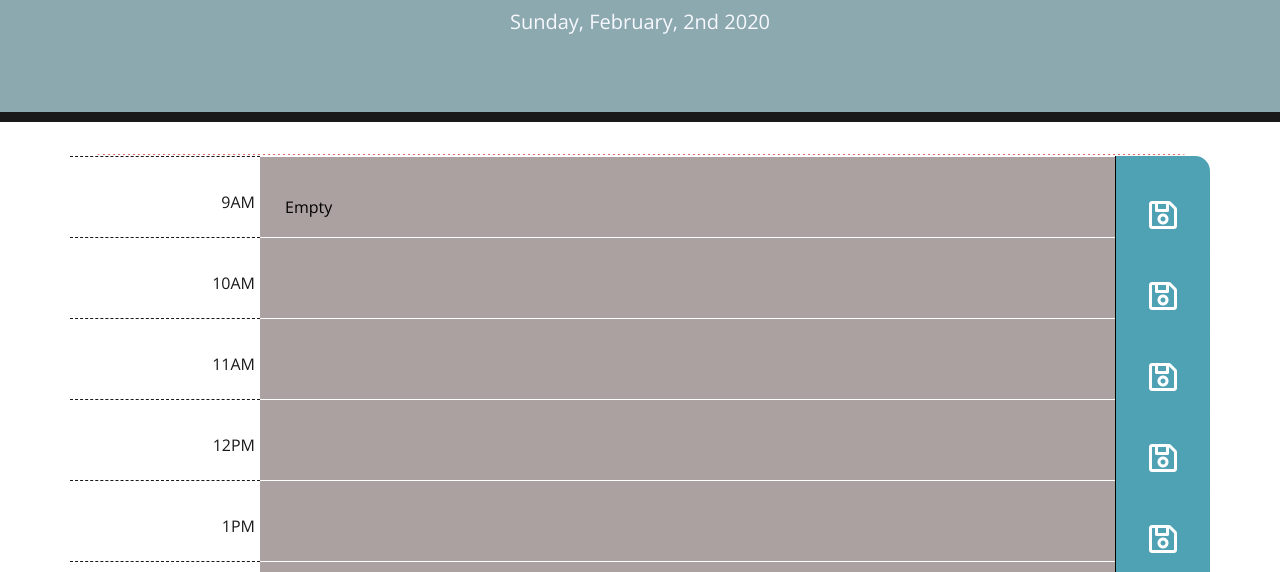
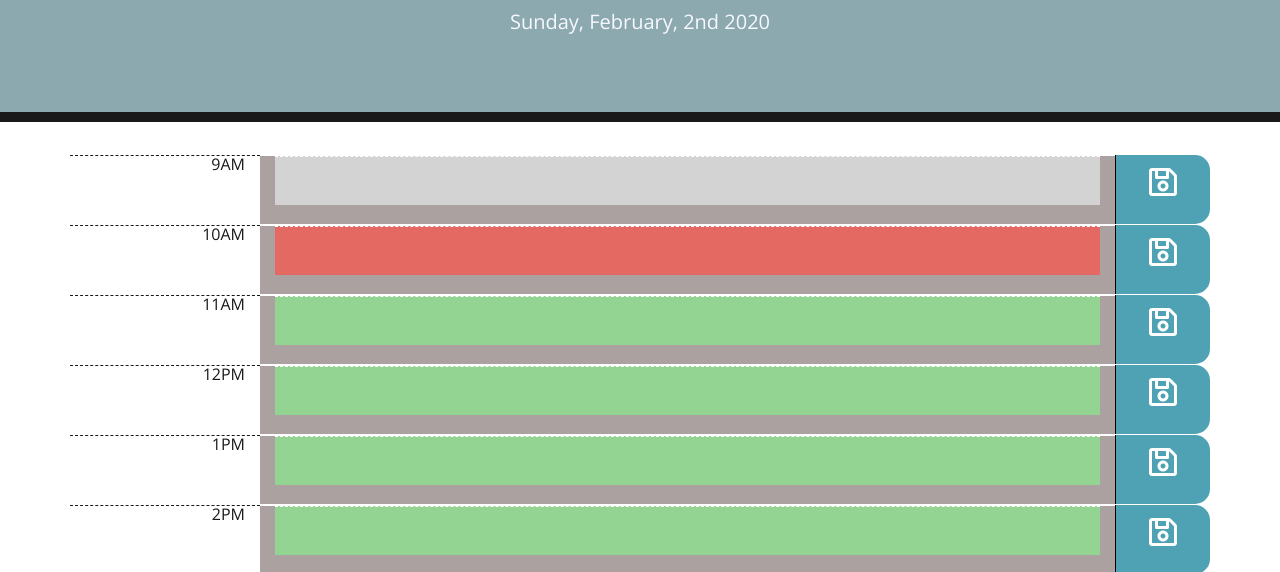
Before and after one commit to randrmoel/rvm-day-planner, a plain HTML site: page index.html in a window 1280 px wide. Shown: the part 182-754 px from the top of the page. Drawn offline with nearby package versions, Linux system fonts and the light colour scheme.

Commit message:
Button listener working, local memory updating correctly.

```diff
--- a/index.html
+++ b/index.html
@@ -39,7 +39,6 @@ body {
     resize: none;
     color: #000000;
     border-left: 1px solid black;
-    padding: 10px;
   }
 
   .jumbotron {
@@ -60,8 +59,8 @@ body {
   }
 
   .row {
-    white-space: pre-wrap;
-    height: 80px;
+    white-space: normal;
+    height: 70px;
     border-top: 1px solid white;
   }
 
@@ -70,7 +69,6 @@ body {
     color: #191919;
     border-top: 1px dashed #191919;
     text-align: right;
-    padding: 5px;
    }
 
   .agenda {
@@ -84,8 +82,9 @@ body {
 
   .agenda-text {
     background-color: #aca1a1;
-    color: white;
+    color:black;
     border-top: 1px solid white;
+    margin:0;
   }
   .past {
     background-color: #d3d3d3;
@@ -124,6 +123,7 @@ body {
     overflow: hidden;
     padding: 2px;
   }
+
     </style>
 
     <title>Work Day Scheduler</title>
@@ -136,10 +136,10 @@ body {
       <p id="currentDay" class="lead"></p>
     </header>
     <div id="hours" class="container">
+      <!-- Timeblocks go here -->
+    </div>
+    <br>
 
-    </div>
-
-      <!-- Timeblocks go here -->
 
     <script src="https://code.jquery.com/jquery-3.4.1.min.js"></script>
     <script src="https://cdnjs.cloudflare.com/ajax/libs/moment.js/2.24.0/moment.min.js"></script>
@@ -152,12 +152,9 @@ body {
       var currentDayDisplay = m.format("dddd, MMMM, Do YYYY");
       $("#currentDay").text(currentDayDisplay);
       var nowHr = m.hours();
-        console.log("nowHr");
-        console.log(nowHr);
-        var dow = ["Monday", "Tuesday", "Wednesday", "Thursday", "Friday", "Saturday", "Sunday"];
       var wrkHrs = ["9AM", "10AM", "11AM", "12PM", "1PM", "2PM", "3PM", "4PM", "5PM"]
       // Empty array to store values entered in textarea input by user
-        var initItems = {slot_0:"Empty", slot_1:"", slot_2:"", slot_3:"", slot_4:"", slot_5:"", slot_6:"", slot_7:"", slot_8:"" };
+      var initItems = {slot_0:"", slot_1:"", slot_2:"", slot_3:"", slot_4:"", slot_5:"", slot_6:"", slot_7:"", slot_8:"" };
 
       //Check if storage object exists, if not initialize with blank otherwise retrieve
 
@@ -172,45 +169,46 @@ body {
 
       // render agenda
       function rndrAgnda() {
+        $("<#hours>").empty;  // clear the old agenda of items
         for(i=0; i<wrkHrs.length; i++){
           var baseHTML = `
           <div class="time-block">
             <div class="row">
-              <div class="col-2 hour" id="slot_`+ i +`">
-                  <p class="display-time">`+ wrkHrs[i] +`</p>
+              <div class="col-sm-2 hour">
+                <p class="display-time" id="slot_`+ i +`">`+ wrkHrs[i] +`</p>
               </div>
-              <div class="col-9 agenda-text">
-                  <textarea id="txt_`+ i +`" class="agenda"></textarea>
+              <div class="col-sm-9 agenda-text">
+                <textarea style="color:black" rows="3" id="txt_`+ i +`" class="agenda"></textarea>
               </div>
-              <div class="col-1 saveBtn">
-                  <button type="button" id = "btn_`+ i +`" class="btn saveIcon"><i class="far fa-save"></i></button>
+              <div class="col-sm-1 saveBtn">
+                <button type="button" id = "btn_`+ i +`" class="btn saveIcon">
+                  <i class="far fa-save"></i>
+                </button>
               </div>
-          </div>
-        </div>
+            </div> <!--End of row-->
+          </div> <!--End of time-block-->
           `
           $("#hours").append(baseHTML);
         }
         for(i=0; i<wrkHrs.length; i++){
           $("#txt_"+i).text(storedItems["slot_"+i]);
         }
-
   }
 
   function initAgnda() {
-    $(".time-block").each(function (index, element){
-      console.log($(this).contents());
-
-    slotHr = moment($(this).contents($("p")), 'h:mm a').hours();
+    $(".time-block").each(function (i, element){
+    slotHr = moment($(this).find("#slot_"+ i).text(), 'h:mm a').hours();
+    console.log(slotHr);
 
       if(slotHr < nowHr){
-        $(this).addClass("past");
-        $(this).removeClass("present", "future");
+        $(this).find("#txt_" + i).addClass("past");
+        $(this).find("#txt_" + i).removeClass("present", "future");
       } else if(slotHr > nowHr) {
-        $(this).addClass("future");
-        $(this).removeClass("present", "past");
+        $(this).find("#txt_" + i).addClass("future");
+        $(this).find("#txt_" + i).removeClass("present", "past");
       } else {
-        $(this).addClass("present");
-        $(this).removeClass("past", "future");
+        $(this).find("#txt_" + i).addClass("present");
+        $(this).find("#txt_" + i).removeClass("past", "future");
       }
 
     })}
@@ -219,6 +217,24 @@ function initAgnda() {
   rndrAgnda();
   initAgnda();
 
+  // button listen, update object, save object and re render agenda
+  $(".btn").on("click", function(e){
+    e.defaultPrevented;
+    var whcBtn = $(this).attr("id");
+    indx = whcBtn.split("_")[1];
+    console.log(indx);
+    whcTxt = "#txt_"+indx;
+    whcKey = "slot_"+indx;
+    console.log(whcKey)
+    inTxt = $.trim($(whcTxt).val());
+    if(inTxt !== ""){
+    storedItems[whcKey] = inTxt;
+    console.log(storedItems);
+    }
+    //update memory
+    localStorage.setItem("agendaItems", JSON.stringify(storedItems));
+  })
+
 
     </script>
   </body>
```
Lines whose indentation alone changed are shown as unchanged.
